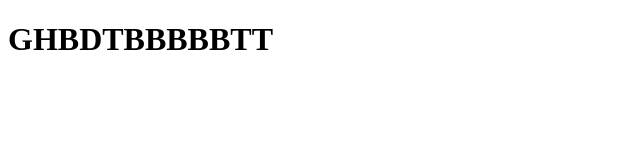
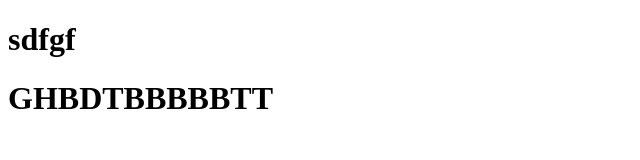
Before and after one commit to magistMagistrov/lala, a plain HTML site: page index.html in a window 1280 px wide. Shown: the whole page, without its empty margins (0-640 px from the left). Drawn offline with Linux system fonts and the light colour scheme.

Commit message:
добавил див

```diff
--- a/index.html
+++ b/index.html
@@ -6,6 +6,7 @@
     <title>Document</title>
 </head>
 <body>
+    <div> <h1>sdfgf</h1></div>
     <h1>GHBDTBBBBBTT</h1>
 </body>
 </html>
```
